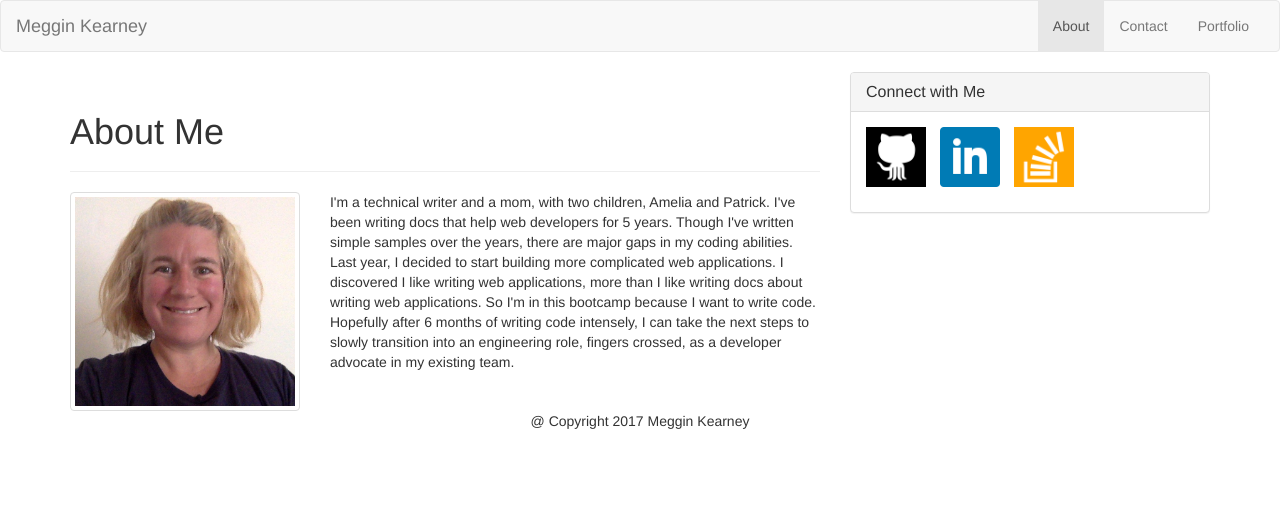
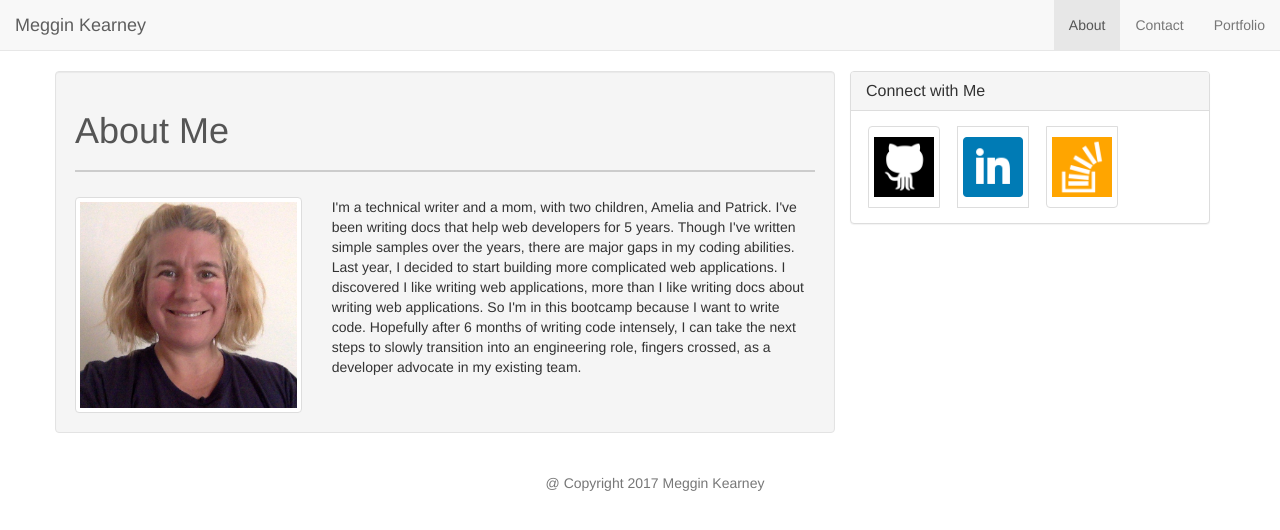
Before and after one commit to AishwaryaMahajan04/Bootstrap-Portfolio, a PHP site: page / in a window 1280 px wide. Shown: the top 530 px of the page. Run offline with PHP 8.4, Linux system fonts and the light colour scheme.

Commit message:
Lots of itchy tweaks

```diff
--- a/assets/css/style.css
+++ b/assets/css/style.css
@@ -1,10 +1,3 @@
-.custom-footer {
-	background-color: #e7e7e7;
-	width: 100%;
-	position: absolute;
-	bottom: 0;
-}
-
 .icon {
 	width: 60px;
 	height: auto;
@@ -54,3 +47,25 @@
 	color: #ffffff;
 	text-align: center;
 }
+
+.container .text-muted {
+	padding-top: 20px;
+}
+
+.list-group {
+	margin-bottom: 0;
+}
+
+.list-group-item {
+	margin-left: 2%;
+	margin-right: 2%;
+}
+
+.page-header {
+	border-bottom: 2px solid #ccc;
+	margin: 20px 0 25px;
+}
+
+.page-header h1 {
+	color: #555;
+}
--- a/index.html
+++ b/index.html
@@ -16,7 +16,7 @@
 </head>
 <body>
 
-	<nav class="navbar navbar-default">
+	<nav class="navbar navbar-default navbar-static-top">
 	  <div class="container-fluid">
 	    <!-- Brand and toggle get grouped for better mobile display -->
 	    <div class="navbar-header">
@@ -43,15 +43,15 @@
 
 	<div class="container">
 		<div class="row">
-			<div class="col-md-8">
+			<div class="col-md-8 well">
 				<div class="page-header">
 				  <h1>About Me</h1>
 				</div>
 				  <div class="row">
-				  	<div class="col-md-4">
+				  	<div class="col-sm-4 col-md-4">
 				  		<img class="img-thumbnail pull-left" src="assets/images/meggin.png" alt="Bio picture">
 				  	</div>
-				  	<div class="col-md-8">
+				  	<div class="col-sm-8 col-md-8">
 				  		<p>
 				  			I'm a technical writer and a mom, with two children, Amelia and Patrick.
 				        	I've been writing docs that help web developers for 5 years.
@@ -74,10 +74,10 @@
 				    <h3 class="panel-title">Connect with Me</h3>
 				  </div>
 				  <div class="panel-body">
-				  	<ul class="list-inline">
-				  		<li><a href="https://github.com/Meggin"><img class="icon" src="assets/images/github-128.png" alt="GitHub Profile"></a></li>
-				  	  	<li><a href="https://www.linkedin.com/in/meggin-kearney-553b3373"><img class="icon" src="assets/images/square-linkedin-128.png" alt="LinkedIn Profile"></a></li>
-				  	  	<li><a href="http://stackoverflow.com/users/2145598/meggin-kearney"><img class="icon" src="assets/images/stackoverflow.png" alt="StackOverflow Profile"></a></li>
+				  	<ul class="list-group list-inline">
+				  		<li class="list-group-item"><a href="https://github.com/Meggin"><img class="icon" src="assets/images/github-128.png" alt="GitHub Profile"></a></li>
+				  	  	<li class="list-group-item"><a href="https://www.linkedin.com/in/meggin-kearney-553b3373"><img class="icon" src="assets/images/square-linkedin-128.png" alt="LinkedIn Profile"></a></li>
+				  	  	<li class="list-group-item"><a href="http://stackoverflow.com/users/2145598/meggin-kearney"><img class="icon" src="assets/images/stackoverflow.png" alt="StackOverflow Profile"></a></li>
 				  	</ul>
 				  </div>
 				</div>
@@ -86,10 +86,12 @@
 		<!-- End main content -->
 
 		<!-- Footer starts here. -->
-		<footer class="row">
-			<p class="text-center">
-				&#64; Copyright 2017 Meggin Kearney
-			</p>
+		<footer>
+			<div class="container">
+				<p class="text-center text-muted">
+					&#64; Copyright 2017 Meggin Kearney
+				</p>
+			</div>
 		</footer>
 	</div>
 
```
Also changed, not shown: contact.html (+12 -10 lines), portfolio.html (+13 -11 lines).
